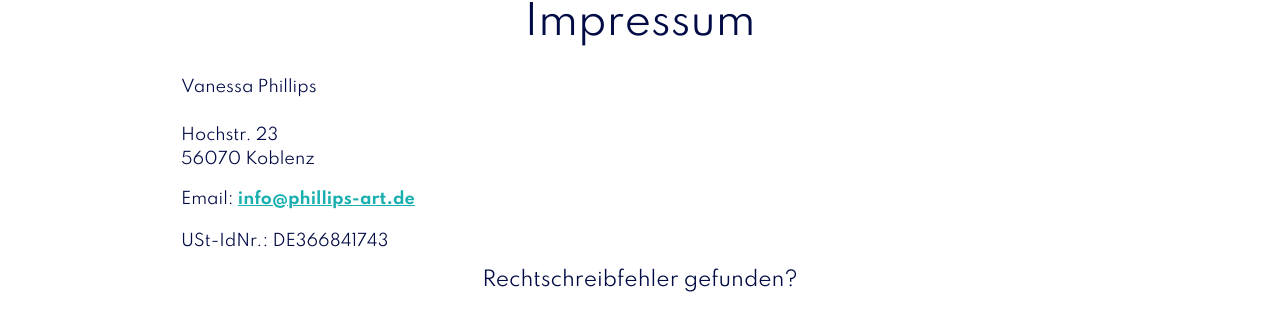
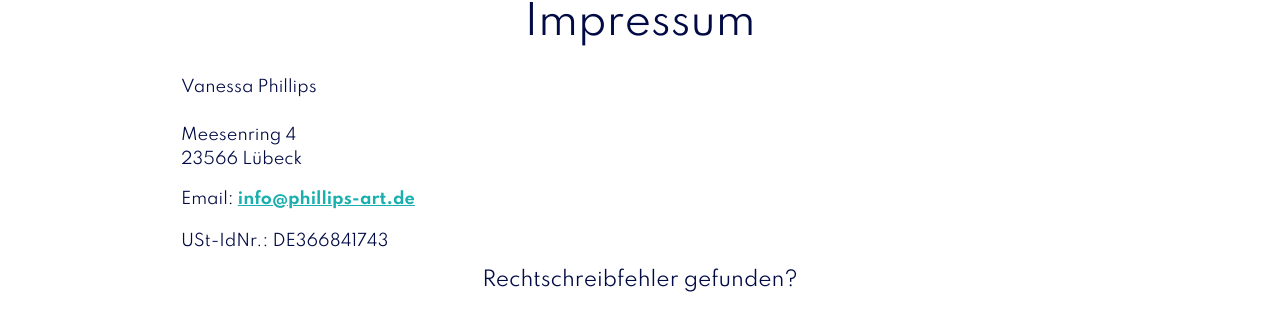
Before and after one commit to Schrank/nessi, a Jekyll site: the page built from impressum.md, in a window 1280 px wide. Shown: the part 229-545 px from the top of the page. Built offline with Jekyll 4.4.1, drawn with Linux system fonts in a browser that asks for light colours; comment, search, counter and statistics services are not loaded.

Commit message:
Adresse update

```diff
--- a/impressum.md
+++ b/impressum.md
@@ -17,8 +17,8 @@ show_call_box: true
 Vanessa Phillips<br/>
   <br/>
 
-Hochstr. 23<br/>
-56070 Koblenz<br/>
+Meesenring 4<br/>
+23566 Lübeck<br/>
 </address>
 
 Email: <a href="mailto:info@phillips-art.de">info@phillips-art.de</a><br/>
```
